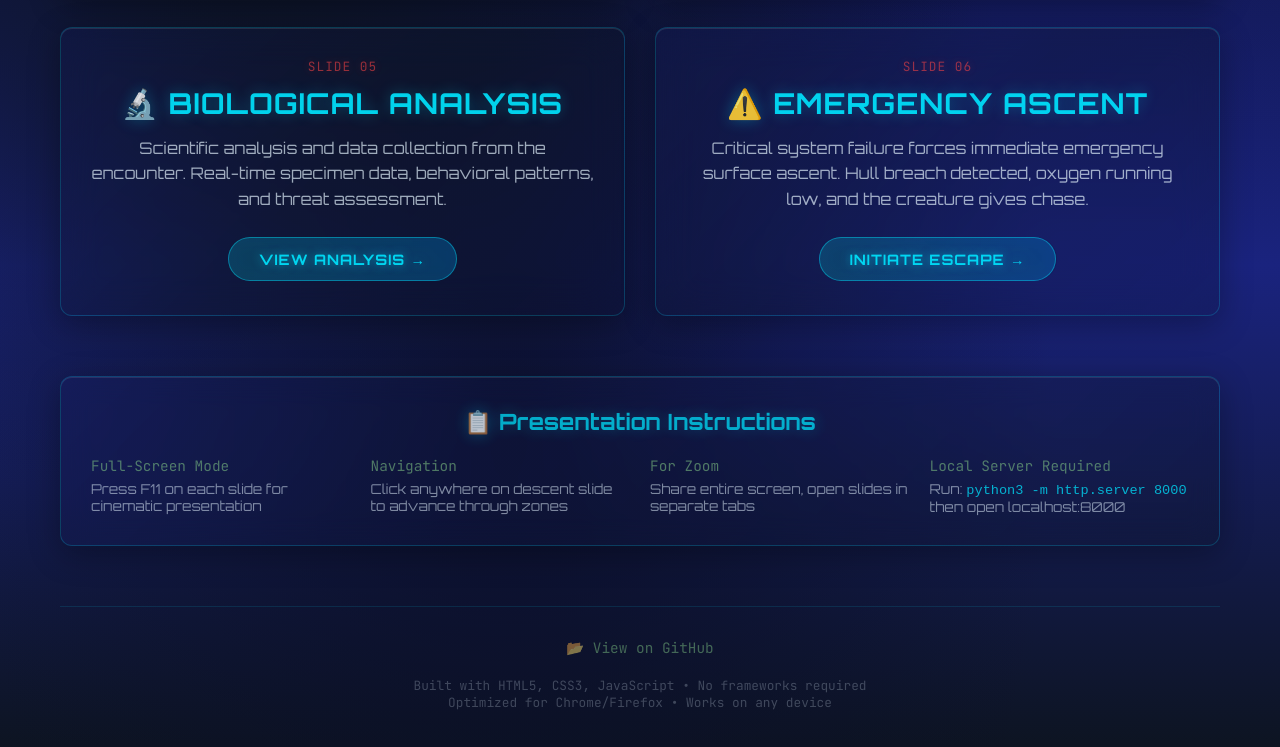
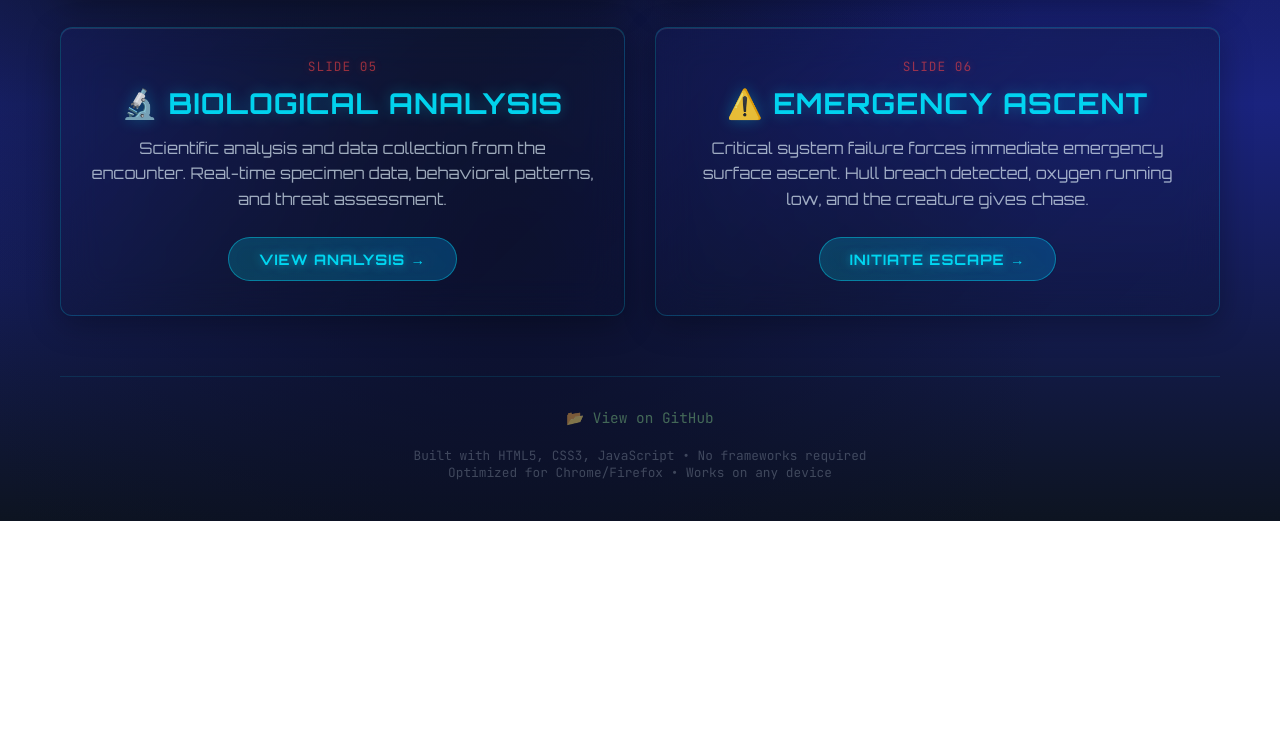
Before and after one commit to dantraynor/deepseasquid, a plain HTML site: page index.html in a window 1280 px wide. Shown: the part 869-1616 px from the top of the page. After the commit the page ends 1390 px from the top, so only its background shows below. Drawn offline with Linux system fonts and the light colour scheme.

Commit message:
Remove presentation instructions section from landing page

```diff
--- a/index.html
+++ b/index.html
@@ -376,54 +376,6 @@
                 text-shadow: 0 0 15px rgba(0, 229, 255, 0.7);
             }
 
-            .presentation-controls {
-                background:
-                    linear-gradient(135deg,
-                        rgba(26, 35, 126, 0.15) 0%,
-                        rgba(13, 20, 33, 0.25) 100%);
-                border: 1px solid rgba(0, 229, 255, 0.2);
-                border-radius: 12px;
-                padding: 30px;
-                margin-bottom: 40px;
-                backdrop-filter: blur(15px);
-                box-shadow:
-                    0 8px 32px rgba(0, 0, 0, 0.3),
-                    inset 0 1px 0 rgba(255, 255, 255, 0.1);
-            }
-
-            .controls-title {
-                font-size: 1.4rem;
-                color: rgba(0, 229, 255, 0.8);
-                margin-bottom: 20px;
-                text-shadow: 0 0 15px rgba(0, 229, 255, 0.3);
-                opacity: 0.9;
-            }
-
-            .controls-grid {
-                display: grid;
-                grid-template-columns: repeat(auto-fit, minmax(250px, 1fr));
-                gap: 20px;
-            }
-
-            .control-item {
-                text-align: left;
-            }
-
-            .control-label {
-                font-family: 'JetBrains Mono', monospace;
-                color: rgba(129, 199, 132, 0.7);
-                font-size: 0.9rem;
-                margin-bottom: 5px;
-                opacity: 0.8;
-            }
-
-            .control-description {
-                color: rgba(227, 242, 253, 0.7);
-                font-size: 0.85rem;
-                opacity: 0.75;
-                font-weight: 300;
-            }
-
             .footer {
                 margin-top: 60px;
                 padding-top: 30px;
@@ -562,30 +514,6 @@
                 </div>
             </div>
 
-            <div class="presentation-controls">
-                <h3 class="controls-title">📋 Presentation Instructions</h3>
-                <div class="controls-grid">
-                    <div class="control-item">
-                        <div class="control-label">Full-Screen Mode</div>
-                        <div class="control-description">Press F11 on each slide for cinematic presentation</div>
-                    </div>
-                    <div class="control-item">
-                        <div class="control-label">Navigation</div>
-                        <div class="control-description">Click anywhere on descent slide to advance through zones</div>
-                    </div>
-                    <div class="control-item">
-                        <div class="control-label">For Zoom</div>
-                        <div class="control-description">Share entire screen, open slides in separate tabs</div>
-                    </div>
-                    <div class="control-item">
-                        <div class="control-label">Local Server Required</div>
-                        <div class="control-description">Run: <code
-                                style="color: #00E5FF;">python3 -m http.server 8000</code> then open localhost:8000
-                        </div>
-                    </div>
-                </div>
-            </div>
-
             <div class="footer">
                 <p>
                     <a href="https://github.com/yourusername/deep-sea-discovery-presentation" class="github-link">
```
